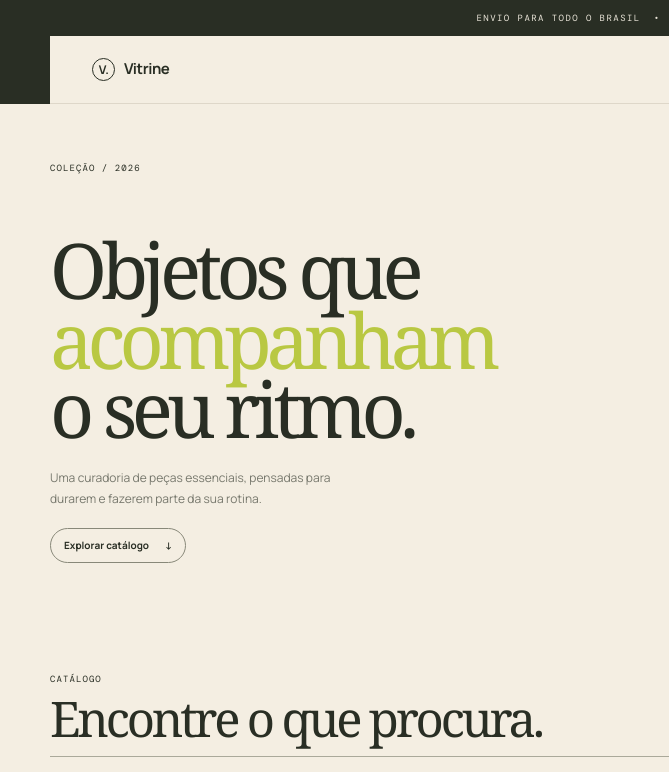
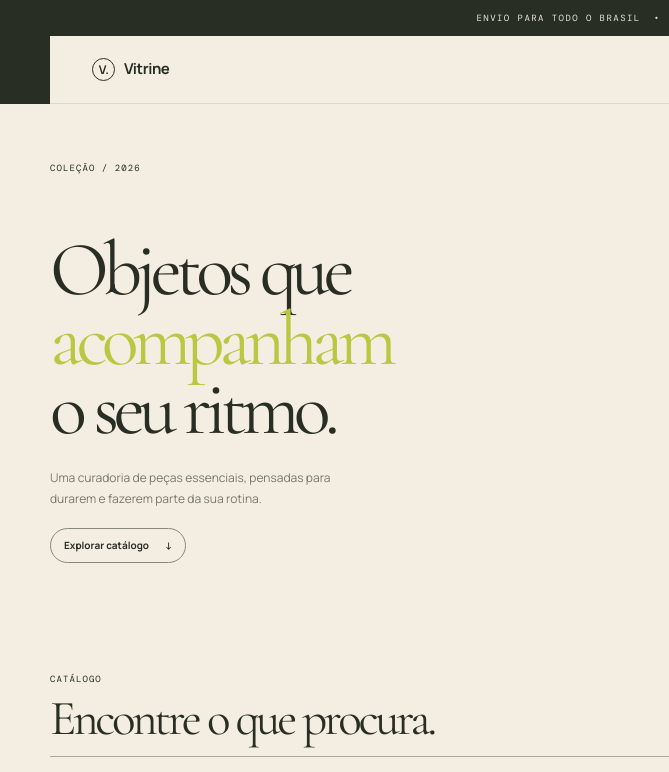
Before and after one commit to kccthays/catalog, a plain HTML site: page index.html in a window 1280 px wide. Shown: the top 772 px of the page, 0-669 px from the left. Drawn offline with nearby package versions, Linux system fonts and the light colour scheme.

Commit message:
Adicionar tipografia editorial do redesign

```diff
--- a/index.html
+++ b/index.html
@@ -7,7 +7,7 @@
     <title>Vitrine — Catálogo</title>
     <link rel="preconnect" href="https://fonts.googleapis.com" />
     <link rel="preconnect" href="https://fonts.gstatic.com" crossorigin />
-    <link href="https://fonts.googleapis.com/css2?family=DM+Mono:wght@400;500&family=Manrope:wght@400;500;600;700;800&display=swap" rel="stylesheet" />
+    <link href="https://fonts.googleapis.com/css2?family=Cormorant+Garamond:wght@400;500;600&family=DM+Mono:wght@400;500&family=Manrope:wght@400;500;600;700;800&display=swap" rel="stylesheet" />
     <link rel="stylesheet" href="styles.css" />
     <link rel="stylesheet" href="enhancements.css" />
   </head>
```
